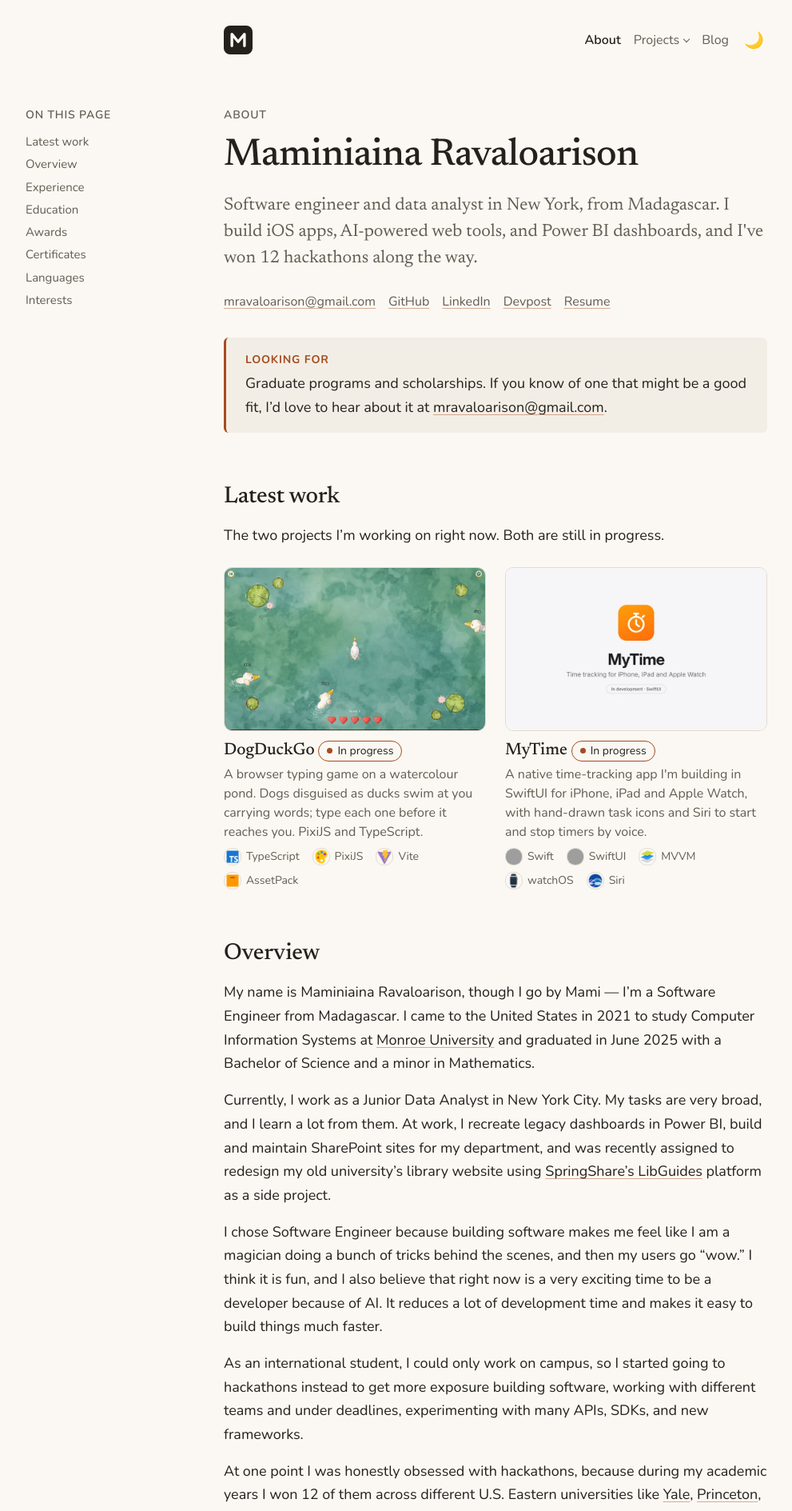
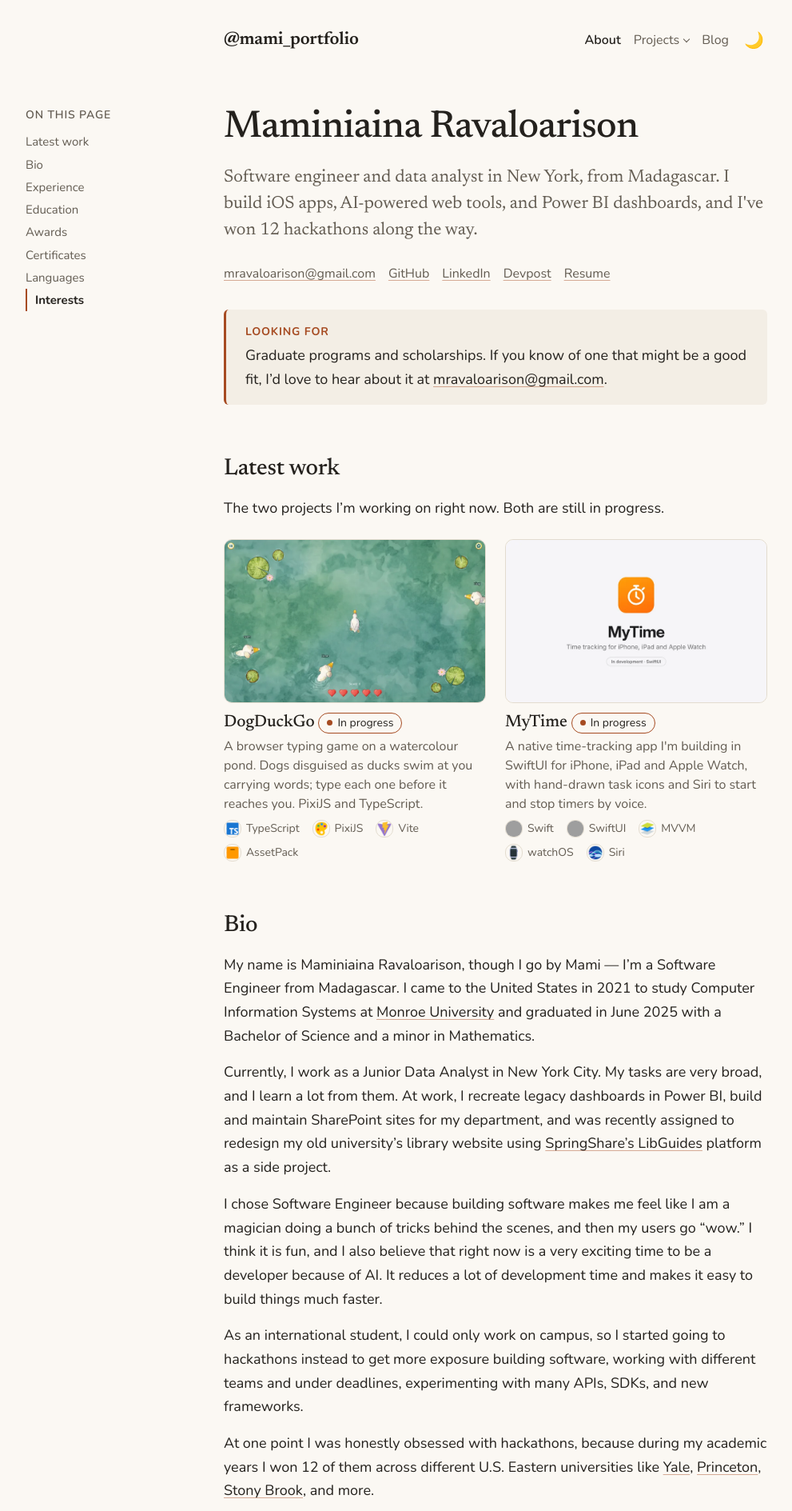
Before and after one commit to mravaloarison/mravaloarison.github.io, a Jekyll site: the page built from index.md, in a window 1280 px wide. Shown: the top 1889 px of the page at 80% size, without its empty margins (20-1011 px from the left). Built offline with Jekyll 4.4.1, drawn with Linux system fonts in a browser that asks for light colours; grey boxes are pictures that could not be loaded.

Commit message:
@mami_portfolio in the header, emoji in the Projects menu, Bio, TOC highlight
- Header shows @mami_portfolio instead of the logo
- Projects dropdown: emoji per type (Noto Color Emoji subset, now 4 KB
  with the toggle's moon and sun) instead of counts
- About: no eyebrow above the name; Overview renamed to Bio
- Table of contents marks the section you're reading as you scroll

Co-Authored-By: Claude Opus 5.5 <noreply@anthropic.com>

```diff
--- a/_data/categories.yml
+++ b/_data/categories.yml
@@ -2,12 +2,15 @@ projects:
   - name: Work
     slug: work
     label: Work
+    emoji: "💼"
   - name: Personal
     slug: personal
     label: Personal
+    emoji: "🌱"
   - name: Hackathon
     slug: hackathons
     label: Hackathons
+    emoji: "🏆"
 
 arts:
   - name: Procreate
--- a/_includes/page-header.html
+++ b/_includes/page-header.html
@@ -1,3 +1,3 @@
-<p class="eyebrow">{{ include.eyebrow }}</p>
+{% if include.eyebrow %}<p class="eyebrow">{{ include.eyebrow }}</p>{% endif %}
 <h1>{{ include.title }}</h1>
 {% if include.abstract %}<p class="abstract">{{ include.abstract }}</p>{% endif %}
--- a/_layouts/default.html
+++ b/_layouts/default.html
@@ -32,13 +32,7 @@
         <span class="sr-only">Menu</span>
         <span class="menu-icon" aria-hidden="true"><span></span><span></span><span></span></span>
       </button>
-      <a class="site-brand" href="{{ '/' | relative_url }}">
-        <svg class="site-logo" viewBox="0 0 64 64" width="36" height="36" aria-hidden="true" focusable="false">
-          <rect width="64" height="64" rx="14" fill="currentColor"/>
-          <path d="M18 45V19l14 17 14-17v26" fill="none" stroke-width="6" stroke-linecap="round" stroke-linejoin="round"/>
-        </svg>
-        <span class="sr-only">{{ site.author.name }}, home</span>
-      </a>
+      <a class="site-brand" href="{{ '/' | relative_url }}">@mami_portfolio</a>
       <nav class="site-nav" id="site-nav" aria-label="Main">
         <ul>
           <li><a href="{{ '/' | relative_url }}"{% if section == "about" %} aria-current="{% if page.url == '/' %}page{% else %}true{% endif %}"{% endif %}>About</a></li>
@@ -47,8 +41,7 @@
             <ul class="nav-sub" aria-label="Project types">
               {%- for cat in site.data.categories.projects %}
               {%- assign cat_url = "/projects/category/" | append: cat.slug | append: "/" %}
-              {%- assign cat_count = site.projects | where: "category", cat.name | size %}
-              <li><a href="{{ cat_url | relative_url }}"{% if page.url == cat_url %} aria-current="page"{% elsif page.collection == "projects" and page.category == cat.name %} aria-current="true"{% endif %}>{{ cat.label }} <span class="nav-count">{{ cat_count }}</span></a></li>
+              <li><a href="{{ cat_url | relative_url }}"{% if page.url == cat_url %} aria-current="page"{% elsif page.collection == "projects" and page.category == cat.name %} aria-current="true"{% endif %}><span class="nav-emoji" aria-hidden="true">{{ cat.emoji }}</span>{{ cat.label }}</a></li>
               {%- endfor %}
             </ul>
           </li>
--- a/assets/css/styles.css
+++ b/assets/css/styles.css
@@ -45,8 +45,8 @@
   font-style: normal;
   font-weight: 400;
   font-display: swap;
-  src: url("../fonts/noto-color-emoji-theme.woff2") format("woff2") tech(color-COLRv1);
-  unicode-range: U+2600, U+FE0F, U+1F319;
+  src: url("../fonts/noto-color-emoji-subset.woff2") format("woff2") tech(color-COLRv1);
+  unicode-range: U+2600, U+FE0F, U+1F319, U+1F331, U+1F3C6, U+1F4BC;
 }
 
 /* Tokens */
@@ -370,28 +370,12 @@ main,
   display: none;
 }
 
-/* Logo: the M monogram, drawn in ink so it follows the theme */
 .site-brand {
-  display: inline-flex;
-  align-items: center;
-  color: var(--text);
-  border-radius: 10px;
+  font-family: var(--font-serif);
+  font-size: 22px;
+  font-weight: 600;
+  letter-spacing: -0.01em;
   text-decoration: none;
-}
-
-.site-logo {
-  display: block;
-  width: 36px;
-  height: 36px;
-  transition: transform var(--transition);
-}
-
-.site-logo path {
-  stroke: var(--bg);
-}
-
-.site-brand:hover .site-logo {
-  transform: rotate(-6deg);
 }
 
 .site-brand:hover {
@@ -450,10 +434,11 @@ main,
   display: none;
 }
 
-.nav-count {
-  color: var(--text-secondary);
+.nav-emoji {
+  font-family: var(--font-emoji);
+  font-size: 18px;
+  line-height: 1;
   font-weight: 400;
-  font-size: 0.85em;
 }
 
 @media (min-width: 601px) {
@@ -502,8 +487,8 @@ main,
 
   .site-nav .nav-sub a {
     display: flex;
-    justify-content: space-between;
-    gap: var(--space-16);
+    align-items: center;
+    gap: var(--space-12);
     padding: var(--space-8) var(--space-12);
     border-radius: var(--radius-sm);
     white-space: nowrap;
@@ -1336,6 +1321,18 @@ figcaption {
   color: var(--accent);
 }
 
+/* Section you're reading right now (set by main.js as you scroll) */
+.toc a[aria-current] {
+  color: var(--text);
+  font-weight: 700;
+  box-shadow: inset 2px 0 0 var(--accent);
+  padding-left: var(--space-12);
+}
+
+.toc a {
+  transition: color var(--transition), padding-left var(--transition);
+}
+
 .toc-label,
 .toc summary {
   font-size: 14px;
@@ -1425,9 +1422,8 @@ figcaption {
     padding-block: var(--space-16) var(--space-8);
   }
 
-  .site-logo {
-    width: 32px;
-    height: 32px;
+  .site-brand {
+    font-size: 20px;
   }
 
   /* Without JS the links wrap onto their own line under the name */
@@ -1638,6 +1634,9 @@ figcaption {
   }
 
   .js .site-nav .nav-sub a {
+    display: flex;
+    align-items: center;
+    gap: var(--space-12);
     font-family: var(--font-sans);
     font-size: 18px;
     color: var(--text-secondary);
--- a/assets/js/main.js
+++ b/assets/js/main.js
@@ -92,6 +92,56 @@
     });
   }
 
+  // Table of contents: mark the section you're reading as you scroll.
+  function initTocSpy() {
+    var links = Array.prototype.slice.call(document.querySelectorAll(".toc a[href^='#']"));
+    if (!links.length) return;
+
+    var headings = [];
+    links.forEach(function (link) {
+      var el = document.getElementById(decodeURIComponent(link.hash.slice(1)));
+      if (el && headings.indexOf(el) === -1) headings.push(el);
+    });
+    if (!headings.length) return;
+
+    var current = null;
+    var ticking = false;
+
+    function update() {
+      ticking = false;
+      // The last heading above this line is the section being read.
+      var line = window.innerHeight * 0.3;
+      var active = null;
+      for (var i = 0; i < headings.length; i++) {
+        if (headings[i].getBoundingClientRect().top <= line) active = headings[i];
+        else break;
+      }
+      // At the very bottom, the last section wins even if its heading is low.
+      if (window.innerHeight + window.scrollY >= document.documentElement.scrollHeight - 2) {
+        active = headings[headings.length - 1];
+      }
+      var id = active ? active.id : null;
+      if (id === current) return;
+      current = id;
+      links.forEach(function (link) {
+        if (id && link.hash === "#" + id) link.setAttribute("aria-current", "location");
+        else link.removeAttribute("aria-current");
+      });
+    }
+
+    function onScroll() {
+      if (!ticking) {
+        ticking = true;
+        window.requestAnimationFrame(update);
+      }
+    }
+
+    window.addEventListener("scroll", onScroll, { passive: true });
+    window.addEventListener("resize", onScroll);
+    update();
+  }
+
   initThemeToggle();
   initMenu();
+  initTocSpy();
 })();
--- a/index.md
+++ b/index.md
@@ -8,7 +8,7 @@ seo:
   type: Person
 ---
 
-{% include page-header.html eyebrow="About" title="Maminiaina Ravaloarison" abstract="Software engineer and data analyst in New York, from Madagascar. I build iOS apps, AI-powered web tools, and Power BI dashboards, and I've won 12 hackathons along the way." %}
+{% include page-header.html title="Maminiaina Ravaloarison" abstract="Software engineer and data analyst in New York, from Madagascar. I build iOS apps, AI-powered web tools, and Power BI dashboards, and I've won 12 hackathons along the way." %}
 
 <div class="profile-links">
   <a href="mailto:{{ site.author.email }}">{{ site.author.email }}</a>
@@ -32,7 +32,7 @@ The two projects I'm working on right now. Both are still in progress.
 {% assign latest = site.projects | where: "featured", true | sort: "date" | reverse %}
 {% include card-grid.html items=latest %}
 
-## Overview
+## Bio
 
 My name is Maminiaina Ravaloarison, though I go by Mami — I'm a Software Engineer from Madagascar. I came to the United States in 2021 to study Computer Information Systems at [Monroe University](https://www.monroeu.edu/){:target="_blank" rel="noopener"} and graduated in June 2025 with a Bachelor of Science and a minor in Mathematics.
 
```
Also changed, not shown: CLAUDE.md (+20 -14 lines), assets/fonts/noto-color-emoji-subset.woff2 (added), assets/fonts/noto-color-emoji-theme.woff2 (deleted).
